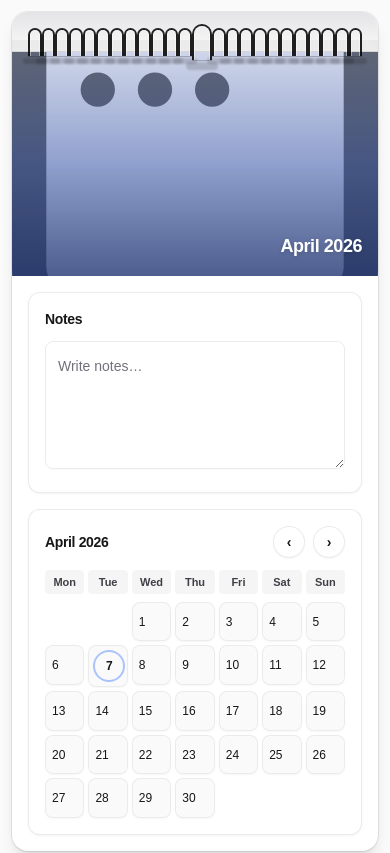
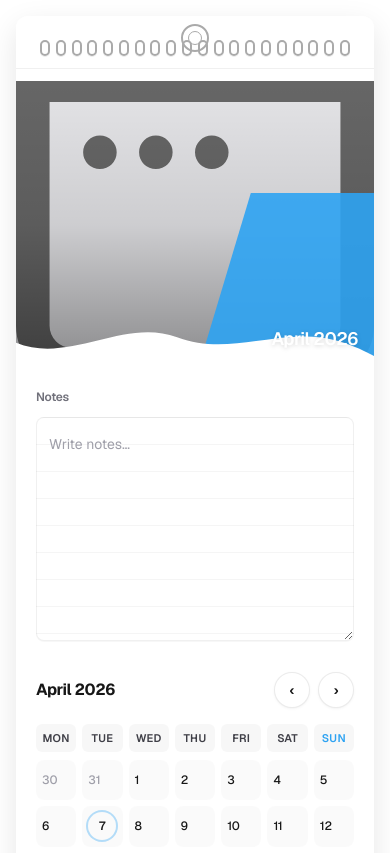
Before and after one commit to Kri01ceram/cali-tuf, a Next.js app: page / in a window 390 px wide. Shown: the top 853 px of the page. Built offline with nearby package versions, Linux system fonts and the light colour scheme.

Commit message:
Refactor styles in CalendarLayout, HeroImage, and NotesPanel components for improved layout and responsiveness; update CalendarGrid to correctly display date ranges and enhance accessibility

```diff
--- a/src/app/globals.css
+++ b/src/app/globals.css
@@ -15,5 +15,5 @@
 body {
   background: var(--background);
   color: var(--foreground);
-  font-family: Arial, Helvetica, sans-serif;
+  font-family: var(--font-sans);
 }
--- a/src/components/calender/CalendarGrid.tsx
+++ b/src/components/calender/CalendarGrid.tsx
@@ -3,13 +3,16 @@
 import {
   eachDayOfInterval,
   endOfMonth,
+  endOfWeek,
   format,
   getDay,
   isBefore,
   isAfter,
   isSameDay,
+  isSameMonth,
   startOfDay,
   startOfMonth,
+  startOfWeek,
 } from "date-fns";
 import { useMemo, useState } from "react";
 
@@ -22,7 +25,7 @@ export type CalendarGridProps = {
   className?: string;
 };
 
-const DAYS_OF_WEEK = ["Mon", "Tue", "Wed", "Thu", "Fri", "Sat", "Sun"] as const;
+const DAYS_OF_WEEK = ["MON", "TUE", "WED", "THU", "FRI", "SAT", "SUN"] as const;
 
 export default function CalendarGrid({
   month,
@@ -37,9 +40,17 @@ export default function CalendarGrid({
 
   const monthStart = useMemo(() => startOfMonth(visibleMonth), [visibleMonth]);
   const monthEnd = useMemo(() => endOfMonth(visibleMonth), [visibleMonth]);
+  const gridStart = useMemo(
+    () => startOfWeek(monthStart, { weekStartsOn: 1 }),
+    [monthStart]
+  );
+  const gridEnd = useMemo(
+    () => endOfWeek(monthEnd, { weekStartsOn: 1 }),
+    [monthEnd]
+  );
   const dates = useMemo(
-    () => eachDayOfInterval({ start: monthStart, end: monthEnd }),
-    [monthStart, monthEnd]
+    () => eachDayOfInterval({ start: gridStart, end: gridEnd }),
+    [gridStart, gridEnd]
   );
 
   const isControlled =
@@ -52,15 +63,7 @@ export default function CalendarGrid({
   const startDate = isControlled ? (controlledStartDate ?? null) : uncontrolledStartDate;
   const endDate = isControlled ? (controlledEndDate ?? null) : uncontrolledEndDate;
 
-  // date-fns getDay: 0=Sun..6=Sat; convert to Mon=0..Sun=6
-  const leadingEmptyCells = useMemo(
-    () => (getDay(monthStart) + 6) % 7,
-    [monthStart]
-  );
-  const trailingEmptyCells = useMemo(
-    () => (7 - ((leadingEmptyCells + dates.length) % 7)) % 7,
-    [leadingEmptyCells, dates.length]
-  );
+  const sundayIndex = 6;
 
   function setRange(nextStart: Date | null, nextEnd: Date | null) {
     if (!isControlled) {
@@ -90,26 +93,21 @@ export default function CalendarGrid({
 
   return (
     <div className={className ?? ""}>
-      <div className="grid grid-cols-7 gap-1 sm:gap-2">
-        {DAYS_OF_WEEK.map((label) => (
+      <div className="grid grid-cols-7 gap-1.5 sm:gap-2">
+        {DAYS_OF_WEEK.map((label, index) => (
           <div
             key={label}
-            className="h-6 rounded bg-black/[.04] text-center text-[11px] font-semibold leading-6 text-zinc-700 sm:h-7 sm:text-xs sm:leading-7"
+            className={
+              "h-7 rounded-md bg-black/[.03] text-center text-[11px] font-semibold leading-7 tracking-wide " +
+              (index === sundayIndex ? "text-[#2ea3f2]" : "text-zinc-700")
+            }
           >
             {label}
           </div>
         ))}
       </div>
 
-      <div className="mt-2 grid grid-cols-7 gap-1 sm:gap-2">
-        {Array.from({ length: leadingEmptyCells }, (_, index) => (
-          <div
-            key={`leading-empty-${index}`}
-            aria-hidden="true"
-            className="aspect-square w-full rounded-lg border border-transparent"
-          />
-        ))}
-
+      <div className="mt-2 grid grid-cols-7 gap-1.5 sm:gap-2">
         {dates.map((date) => {
           const day = date.getDate();
           const isStart = startDate ? isSameDay(date, startDate) : false;
@@ -120,11 +118,17 @@ export default function CalendarGrid({
               ? isAfter(date, startDate) && isBefore(date, endDate)
               : false;
           const isEndpoint = isStart || isEnd;
+          const isOutsideMonth = !isSameMonth(date, monthStart);
+          const isSunday = getDay(date) === 0;
 
           const buttonClassName =
-            "aspect-square w-full rounded-lg border border-black/[.06] p-1.5 text-left text-xs font-medium text-foreground shadow-sm shadow-black/[.03] transition-colors transition-shadow duration-150 ease-out hover:border-black/[.12] hover:shadow-black/[.06] focus-visible:outline-none focus-visible:ring-2 focus-visible:ring-black/[.12] active:shadow-black/[.03] sm:p-2 sm:text-sm" +
+            "aspect-square w-full rounded-lg p-1.5 text-left text-xs font-medium transition-colors duration-150 ease-out focus-visible:outline-none focus-visible:ring-2 focus-visible:ring-black/[.10] sm:p-2 sm:text-sm" +
+            (isOutsideMonth ? " text-zinc-400" : " text-foreground") +
+            (isSunday && !isEndpoint && !isInRange
+              ? " text-[#2ea3f2]"
+              : "") +
             (isInRange
-              ? " bg-blue-600/10 hover:bg-blue-600/15"
+              ? " bg-[#2ea3f2]/10 hover:bg-[#2ea3f2]/15"
               : " bg-black/[.02] hover:bg-black/[.04]");
 
           return (
@@ -141,11 +145,11 @@ export default function CalendarGrid({
               aria-current={isToday ? "date" : undefined}
             >
               {isEndpoint ? (
-              <span className="inline-flex h-7 w-7 items-center justify-center rounded-full bg-blue-600 text-xs font-semibold text-white sm:h-8 sm:w-8 sm:text-sm">
+                <span className="inline-flex h-7 w-7 items-center justify-center rounded-full bg-[#2ea3f2] text-xs font-semibold text-white sm:h-8 sm:w-8 sm:text-sm">
                   {day}
                 </span>
               ) : isToday ? (
-              <span className="inline-flex h-7 w-7 items-center justify-center rounded-full font-semibold text-foreground ring-2 ring-blue-600/35 sm:h-8 sm:w-8">
+                <span className="inline-flex h-7 w-7 items-center justify-center rounded-full font-semibold text-foreground ring-2 ring-[#2ea3f2]/35 sm:h-8 sm:w-8">
                   {day}
                 </span>
               ) : (
@@ -154,14 +158,6 @@ export default function CalendarGrid({
             </button>
           );
         })}
-
-        {Array.from({ length: trailingEmptyCells }, (_, index) => (
-          <div
-            key={`empty-${index}`}
-            aria-hidden="true"
-            className="aspect-square w-full rounded-lg border border-transparent"
-          />
-        ))}
       </div>
     </div>
   );
--- a/src/components/hero/HeroImage.tsx
+++ b/src/components/hero/HeroImage.tsx
@@ -27,7 +27,7 @@ export default function HeroImage({
   const label = monthYearText ?? formatMonthYear(date ?? new Date());
 
   const baseClassName =
-    "relative w-full overflow-hidden bg-zinc-200 h-56 sm:h-72 md:h-96";
+    "relative w-full overflow-hidden bg-zinc-200";
 
   return (
     <div className={className ? `${baseClassName} ${className}` : baseClassName}>
@@ -41,8 +41,24 @@ export default function HeroImage({
         className="object-cover"
       />
 
-      <div className="absolute inset-0 bg-gradient-to-t from-blue-950/70 via-blue-900/35 to-transparent" />
-      <div className="absolute inset-0 bg-blue-600/10" />
+      <div className="absolute inset-0 bg-gradient-to-t from-black/40 via-black/10 to-transparent" />
+
+      <div
+        aria-hidden="true"
+        className="absolute bottom-0 right-0 h-44 w-44 origin-bottom-right bg-[#2ea3f2]/90 [clip-path:polygon(30%_0%,100%_0%,100%_100%,0%_100%)] sm:h-52 sm:w-52"
+      />
+
+      <svg
+        aria-hidden="true"
+        className="pointer-events-none absolute bottom-0 left-0 right-0 h-14 w-full"
+        viewBox="0 0 1200 120"
+        preserveAspectRatio="none"
+      >
+        <path
+          d="M0,64 C180,110 360,10 540,52 C720,96 900,26 1080,60 C1140,72 1170,82 1200,92 L1200,120 L0,120 Z"
+          fill="#ffffff"
+        />
+      </svg>
 
       <div className="absolute bottom-4 right-4 text-right">
         <p className="text-lg font-semibold tracking-tight text-white drop-shadow-sm sm:text-xl md:text-2xl">
--- a/src/components/layout/CalendarLayout.tsx
+++ b/src/components/layout/CalendarLayout.tsx
@@ -35,33 +35,33 @@ export default function CalendarLayout() {
   }, []);
 
   return (
-    <div className="flex min-h-screen w-full items-center justify-center bg-zinc-50 p-3 text-foreground sm:p-6">
-      <div className="w-full max-w-6xl overflow-hidden rounded-2xl bg-background shadow-lg ring-1 ring-black/[.08]">
+    <div className="flex min-h-screen w-full items-center justify-center bg-white p-4 text-foreground sm:p-8">
+      <div className="relative w-full max-w-[980px]">
+        <div
+          aria-hidden="true"
+          className="pointer-events-none absolute left-1/2 top-[calc(100%-18px)] h-10 w-[88%] -translate-x-1/2 rounded-full bg-black/25 blur-2xl opacity-20"
+        />
+
+        <div className="relative overflow-hidden rounded-[12px] bg-white shadow-[0_10px_30px_rgba(0,0,0,0.10)]">
           <div className="relative">
-          <div className="relative z-20 h-10 bg-gradient-to-b from-zinc-200 to-zinc-50 sm:h-12">
-            <div className="absolute inset-x-0 bottom-0 h-px bg-black/[.10]" />
-            <div className="absolute inset-x-0 bottom-0 h-3 shadow-[inset_0_-12px_16px_rgba(0,0,0,0.06)]" />
+            <div className="relative z-30 bg-white pb-3 pt-6">
+              <div
+                aria-hidden="true"
+                className="absolute left-1/2 top-2 h-7 w-7 -translate-x-1/2 rounded-full border-2 border-[#aaa] bg-white"
+              >
+                <div className="absolute left-1/2 top-1/2 h-3.5 w-3.5 -translate-x-1/2 -translate-y-1/2 rounded-full border border-[#aaa] bg-white" />
+              </div>
 
-            <div className="pointer-events-none absolute inset-x-4 -bottom-3 z-30 flex items-start justify-between sm:inset-x-8 sm:-bottom-3.5">
-              {Array.from({ length: 24 }, (_, index) => {
-                const isCenter = index === 12;
+              <div className="pointer-events-none mx-auto flex w-full max-w-[920px] items-center justify-between px-6 sm:px-10">
+                {Array.from({ length: 20 }, (_, index) => (
+                  <span
+                    key={index}
+                    className="relative h-4 w-2.5 rounded-full border-2 border-[#aaa] bg-transparent shadow-[0_1px_0_rgba(0,0,0,0.08)]"
+                  />
+                ))}
+              </div>
 
-                return (
-                  <span
-                    // eslint-disable-next-line react/no-array-index-key
-                    key={index}
-                    className={
-                      "relative rounded-t-full border-2 border-zinc-950/90 border-b-0 bg-transparent shadow-[0_1px_0_rgba(0,0,0,0.22)] " +
-                      "before:absolute before:inset-0 before:rounded-t-full before:border before:border-white/70 before:border-b-0 before:opacity-60 before:content-[''] " +
-                      "after:absolute after:left-1/2 after:top-full after:mt-0.5 after:-translate-x-1/2 after:rounded-full after:bg-black/25 after:blur-[1px] after:opacity-60 after:content-[''] " +
-                      (isCenter
-                        ? "h-9 w-6 -translate-y-1 sm:h-10 sm:w-7 after:h-2 after:w-8"
-                        : "h-7 w-4 sm:h-8 sm:w-[18px] after:h-1.5 after:w-6")
-                    }
-                  />
-                );
-              })}
-            </div>
+              <div aria-hidden="true" className="mt-3 h-px w-full bg-black/[.06]" />
             </div>
 
             <div className="relative z-10">
@@ -70,21 +70,17 @@ export default function CalendarLayout() {
                 alt="Calendar hero"
                 date={visibleMonth}
                 priority
-              className="h-40 sm:h-56 md:h-64"
+                className="h-72 sm:h-80 md:h-[360px]"
               />
             </div>
           </div>
 
-        <div className="flex flex-col gap-4 p-4 sm:gap-6 sm:p-6 md:flex-row md:items-start">
-          <NotesPanel
-            className="md:basis-[30%] md:min-w-72 md:max-w-sm"
-            startDate={startDate}
-            endDate={endDate}
-          />
+          <div className="grid gap-6 p-5 md:grid-cols-[1fr_1.6fr] md:gap-8 md:p-7">
+            <NotesPanel startDate={startDate} endDate={endDate} />
 
-          <section className="min-w-0 rounded-xl border border-black/[.08] bg-background p-4 shadow-sm shadow-black/[.04] md:basis-[70%]">
+            <section className="min-w-0">
               <div className="flex items-center justify-between gap-3">
-              <h2 className="text-sm font-semibold tracking-tight text-foreground sm:text-base">
+                <h2 className="text-base font-bold tracking-tight text-foreground sm:text-lg">
                   {monthLabel}
                 </h2>
 
@@ -93,7 +89,7 @@ export default function CalendarLayout() {
                     type="button"
                     onClick={goPrevMonth}
                     aria-label="Previous month"
-                  className="inline-flex h-8 w-8 items-center justify-center rounded-full border border-black/[.08] bg-background text-sm font-semibold text-foreground shadow-sm shadow-black/[.03] transition-colors duration-150 hover:bg-black/[.03] focus-visible:outline-none focus-visible:ring-2 focus-visible:ring-black/[.12]"
+                    className="inline-flex h-9 w-9 items-center justify-center rounded-full border border-black/[.08] bg-white text-sm font-semibold text-foreground shadow-sm shadow-black/[.04] transition-colors duration-150 hover:bg-black/[.03] focus-visible:outline-none focus-visible:ring-2 focus-visible:ring-black/[.12]"
                   >
                     <span aria-hidden="true">‹</span>
                   </button>
@@ -101,14 +97,14 @@ export default function CalendarLayout() {
                     type="button"
                     onClick={goNextMonth}
                     aria-label="Next month"
-                  className="inline-flex h-8 w-8 items-center justify-center rounded-full border border-black/[.08] bg-background text-sm font-semibold text-foreground shadow-sm shadow-black/[.03] transition-colors duration-150 hover:bg-black/[.03] focus-visible:outline-none focus-visible:ring-2 focus-visible:ring-black/[.12]"
+                    className="inline-flex h-9 w-9 items-center justify-center rounded-full border border-black/[.08] bg-white text-sm font-semibold text-foreground shadow-sm shadow-black/[.04] transition-colors duration-150 hover:bg-black/[.03] focus-visible:outline-none focus-visible:ring-2 focus-visible:ring-black/[.12]"
                   >
                     <span aria-hidden="true">›</span>
                   </button>
                 </div>
               </div>
 
-            <div className="mt-3">
+              <div className="mt-4">
                 <AnimatePresence initial={false} mode="wait" custom={monthDirection}>
                   <motion.div
                     key={visibleMonth.toISOString()}
@@ -146,5 +142,6 @@ export default function CalendarLayout() {
           </div>
         </div>
       </div>
+    </div>
   );
 }
--- a/src/components/notes/NotesPanel.tsx
+++ b/src/components/notes/NotesPanel.tsx
@@ -40,8 +40,7 @@ export default function NotesPanel({
   startDate,
   endDate,
 }: NotesPanelProps) {
-  const baseClassName =
-    "rounded-xl border border-black/[.08] bg-background p-4 shadow-sm shadow-black/[.04]";
+  const baseClassName = "min-w-0";
 
   const rangeKey = useMemo(
     () => toRangeKey(startDate, endDate),
@@ -71,11 +70,11 @@ export default function NotesPanel({
       className={className ? `${baseClassName} ${className}` : baseClassName}
     >
       <div className="flex items-baseline justify-between gap-3">
-        <h2 className="text-sm font-semibold tracking-tight text-foreground sm:text-base">
+        <h2 className="text-xs font-semibold tracking-tight text-zinc-500 sm:text-sm">
           Notes
         </h2>
         {rangeLabel ? (
-          <p className="text-xs font-medium text-zinc-600 dark:text-zinc-400">
+          <p className="text-[11px] font-medium text-zinc-500">
             {rangeLabel}
           </p>
         ) : null}
@@ -92,7 +91,12 @@ export default function NotesPanel({
           }
         }}
         placeholder="Write notes…"
-        className="mt-3 min-h-32 w-full resize-y rounded-lg border border-black/[.08] bg-transparent p-3 text-sm leading-6 text-foreground shadow-sm shadow-black/[.02] transition-colors transition-shadow duration-150 ease-out placeholder:text-zinc-500 hover:border-black/[.12] focus-visible:outline-none focus-visible:ring-2 focus-visible:ring-black/[.12]"
+        className={
+          "mt-3 min-h-56 w-full resize-y rounded-lg border border-black/[.06] bg-white p-3 text-sm leading-7 text-foreground " +
+          "shadow-[0_1px_0_rgba(0,0,0,0.03)] placeholder:text-zinc-400 " +
+          "[background-image:repeating-linear-gradient(to_bottom,transparent,transparent_26px,rgba(0,0,0,0.08)_27px)] " +
+          "[background-size:100%_27px] hover:border-black/[.10] focus-visible:outline-none focus-visible:ring-2 focus-visible:ring-black/[.10]"
+        }
       />
     </section>
   );
```
Lines whose indentation alone changed are shown as unchanged.
